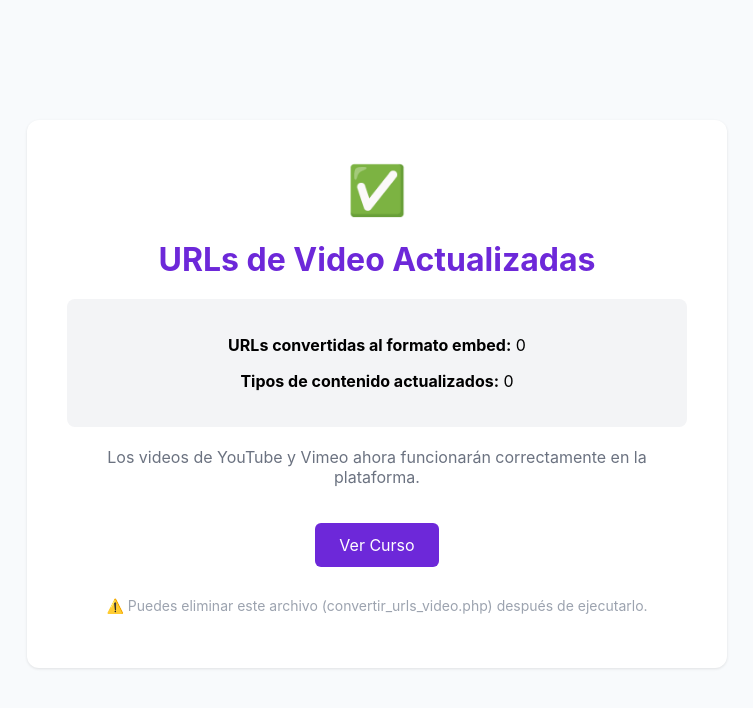
After one commit to Deiver29/cursosonline, a PHP site: page /cursosonline/convertir_urls_video.php in a window 1280 px wide. The commit adds this page. Shown: the top 708 px of the page, without its empty margins (263-1016 px from the left). Run offline with PHP 8.4, Linux system fonts and the light colour scheme; tables that the repository leaves empty hold one stand-in row (values such as "Sample post").

Commit message:
feat: Implementar conversión de URLs de video y mejorar la visualización de lecciones

```diff
--- /dev/null
+++ b/convertir_urls_video.php
@@ -0,0 +1,129 @@
+<?php
+/**
+ * Script para convertir URLs de YouTube/Vimeo existentes al formato embed
+ * Ejecuta esto UNA VEZ para arreglar lecciones antiguas
+ */
+
+require_once 'config/config.php';
+require_once 'config/Database.php';
+
+function convertirURLVideo($url) {
+    // YouTube
+    if (preg_match('/(?:youtube\.com\/(?:[^\/]+\/.+\/|(?:v|e(?:mbed)?)\/|.*[?&]v=)|youtu\.be\/)([^"&?\/\s]{11})/', $url, $matches)) {
+        return 'https://www.youtube.com/embed/' . $matches[1];
+    }
+
+    // Vimeo
+    if (preg_match('/(?:vimeo\.com\/(?:video\/)?|player\.vimeo\.com\/video\/)(\d+)/', $url, $matches)) {
+        return 'https://player.vimeo.com/video/' . $matches[1];
+    }
+
+    return $url;
+}
+
+$db = Database::getInstance()->getConnection();
+
+// Obtener todas las lecciones con URLs de YouTube/Vimeo
+$sql = "SELECT id, titulo, url_contenido FROM lecciones
+        WHERE url_contenido LIKE '%youtube.com%'
+           OR url_contenido LIKE '%youtu.be%'
+           OR url_contenido LIKE '%vimeo.com%'";
+$stmt = $db->query($sql);
+$lecciones = $stmt->fetchAll();
+
+$actualizadas = 0;
+
+foreach ($lecciones as $leccion) {
+    $url_original = $leccion['url_contenido'];
+    $url_convertida = convertirURLVideo($url_original);
+
+    if ($url_original !== $url_convertida) {
+        $update = "UPDATE lecciones SET url_contenido = :url WHERE id = :id";
+        $stmt = $db->prepare($update);
+        $stmt->bindParam(':url', $url_convertida);
+        $stmt->bindParam(':id', $leccion['id']);
+        $stmt->execute();
+        $actualizadas++;
+    }
+}
+
+// También actualizar los tipos de contenido vacíos
+$sql2 = "UPDATE lecciones SET tipo_contenido = 'video'
+         WHERE (tipo_contenido IS NULL OR tipo_contenido = '')
+         AND (url_contenido LIKE '%youtube%' OR url_contenido LIKE '%vimeo%')";
+$stmt2 = $db->prepare($sql2);
+$stmt2->execute();
+$tipos_actualizados = $stmt2->rowCount();
+
+?>
+<!DOCTYPE html>
+<html lang='es'>
+<head>
+    <meta charset='UTF-8'>
+    <title>URLs de Video Convertidas</title>
+    <style>
+        body {
+            font-family: -apple-system, BlinkMacSystemFont, 'Segoe UI', Roboto, sans-serif;
+            max-width: 700px;
+            margin: 100px auto;
+            padding: 20px;
+            background: #F8FAFC;
+        }
+        .container {
+            background: white;
+            padding: 40px;
+            border-radius: 12px;
+            box-shadow: 0 1px 3px rgba(0,0,0,0.1);
+            text-align: center;
+        }
+        .success {
+            color: #059669;
+            font-size: 48px;
+            margin-bottom: 20px;
+        }
+        h1 {
+            color: #6D28D9;
+            margin-bottom: 10px;
+        }
+        .stats {
+            background: #F3F4F6;
+            padding: 20px;
+            border-radius: 8px;
+            margin: 20px 0;
+        }
+        a {
+            display: inline-block;
+            margin-top: 20px;
+            padding: 12px 24px;
+            background: #6D28D9;
+            color: white;
+            text-decoration: none;
+            border-radius: 6px;
+        }
+        a:hover {
+            background: #5B21B6;
+        }
+    </style>
+</head>
+<body>
+    <div class='container'>
+        <div class='success'>✅</div>
+        <h1>URLs de Video Actualizadas</h1>
+
+        <div class='stats'>
+            <p><strong>URLs convertidas al formato embed:</strong> <?php echo $actualizadas; ?></p>
+            <p><strong>Tipos de contenido actualizados:</strong> <?php echo $tipos_actualizados; ?></p>
+        </div>
+
+        <p style='color: #6B7280;'>
+            Los videos de YouTube y Vimeo ahora funcionarán correctamente en la plataforma.
+        </p>
+
+        <a href='<?php echo BASE_URL; ?>aprendiz/verCurso/1'>Ver Curso</a>
+
+        <p style='margin-top: 30px; font-size: 0.875rem; color: #9CA3AF;'>
+            ⚠️ Puedes eliminar este archivo (convertir_urls_video.php) después de ejecutarlo.
+        </p>
+    </div>
+</body>
+</html>
```
Also changed, not shown: controllers/AprendizController.php (+14 -2 lines), controllers/CapacitadorController.php (+28 -0 lines), debug_lecciones.php (added, +50 -0 lines), models/Curso.php (+41 -16 lines), models/Modulo.php (+10 -0 lines), views/aprendiz/ver-leccion.php (+37 -6 lines).
